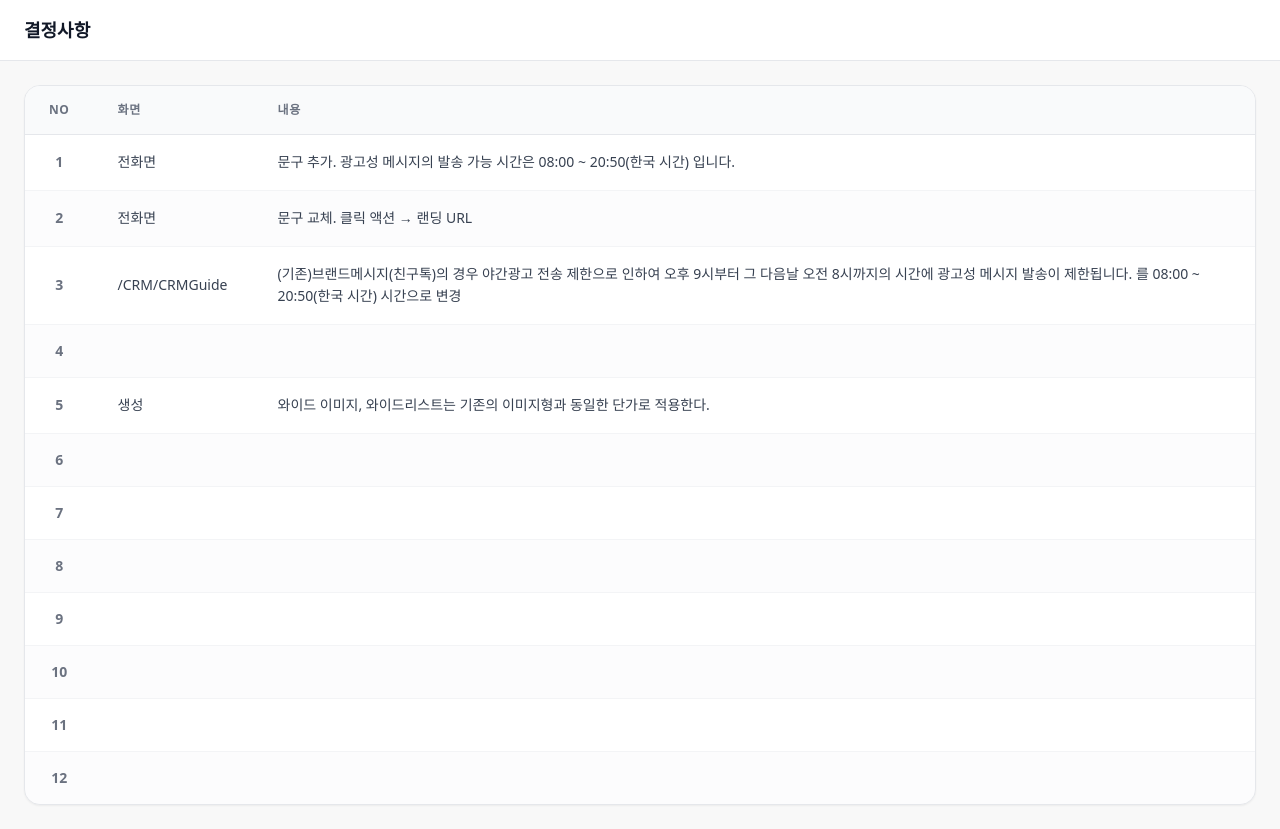
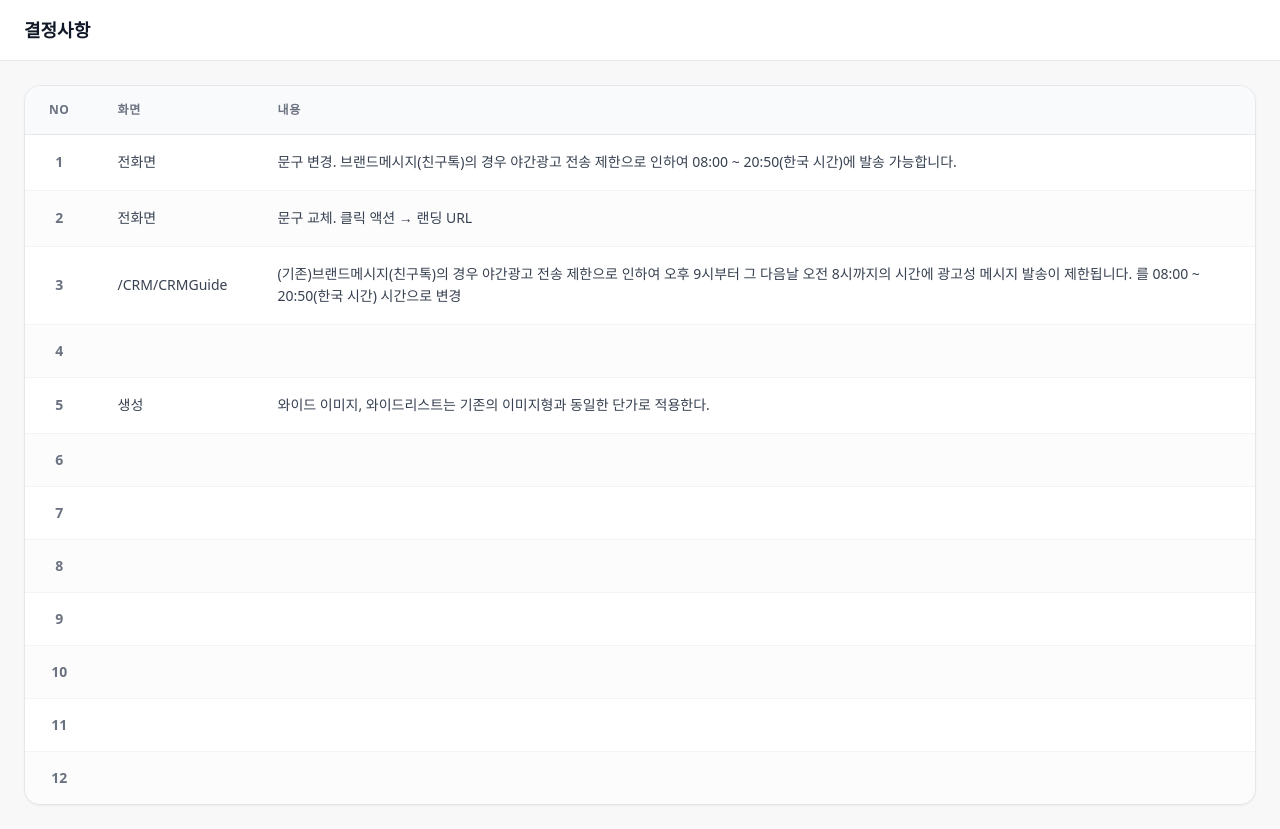
Before and after one commit to vldlzm/flexg_CRM_LIVE, a Next.js app: page /decisions in a window 1280 px wide. Built offline with nearby package versions, Linux system fonts and the light colour scheme.

Commit message:
auto: 2026-06-05 11:45

```diff
--- a/src/components/CrmLiveCreate.tsx
+++ b/src/components/CrmLiveCreate.tsx
@@ -9,7 +9,7 @@ const BULLETS = [
   { text: '상품명, 상품 이미지, 부연 설명을 변경하는 경우 다음 날 CRM 시스템에 반영됩니다.', red: false },
   { text: 'LMS는 관련 법령 및 개인정보 보호 정책에 따라 마케팅 정보 수신에 동의한 회원에게만 발송됩니다.', red: false },
   { text: '고객별 메시지 수 제한 및 발송 정책에 따라 실제 수신되는 메시지 수는 차이가 있을 수 있습니다.', red: true },
-  { text: '광고성 메시지의 발송 가능 시간은 08:00 ~ 20:50(한국 시간) 입니다.', red: true },
+  { text: '브랜드메시지(친구톡)의 경우 야간광고 전송 제한으로 인하여  08:00 ~ 20:50(한국 시간)에 발송 가능합니다.', red: true },
 ];
 
 const LabelCol = ({ children }: { children: React.ReactNode }) => (
--- a/src/components/Decisions.tsx
+++ b/src/components/Decisions.tsx
@@ -1,6 +1,6 @@
 export default function Decisions() {
   const rows = [
-    { no: 1,  screen: '전화면', content: '문구 추가. 광고성 메시지의 발송 가능 시간은 08:00 ~ 20:50(한국 시간) 입니다.' },
+    { no: 1,  screen: '전화면', content: '문구 변경. 브랜드메시지(친구톡)의 경우 야간광고 전송 제한으로 인하여  08:00 ~ 20:50(한국 시간)에 발송 가능합니다.' },
     { no: 2,  screen: '전화면', content: '문구 교체. 클릭 액션 → 랜딩 URL' },
     { no: 3,  screen: '/CRM/CRMGuide', content: '(기존)브랜드메시지(친구톡)의 경우 야간광고 전송 제한으로 인하여 오후 9시부터 그 다음날 오전 8시까지의 시간에 광고성 메시지 발송이 제한됩니다. 를 08:00 ~ 20:50(한국 시간) 시간으로 변경' },
     { no: 4,  screen: '', content: '' },
```
